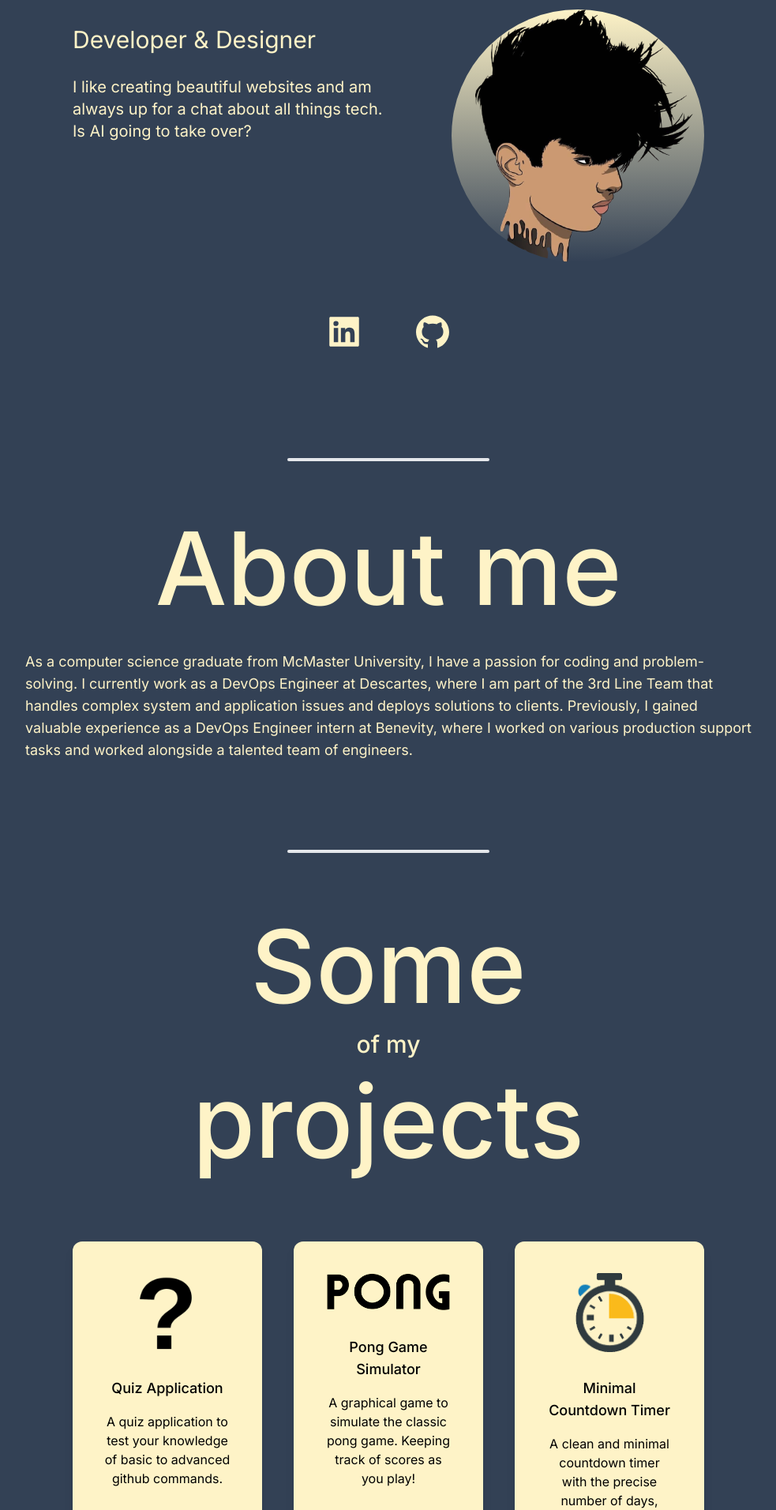
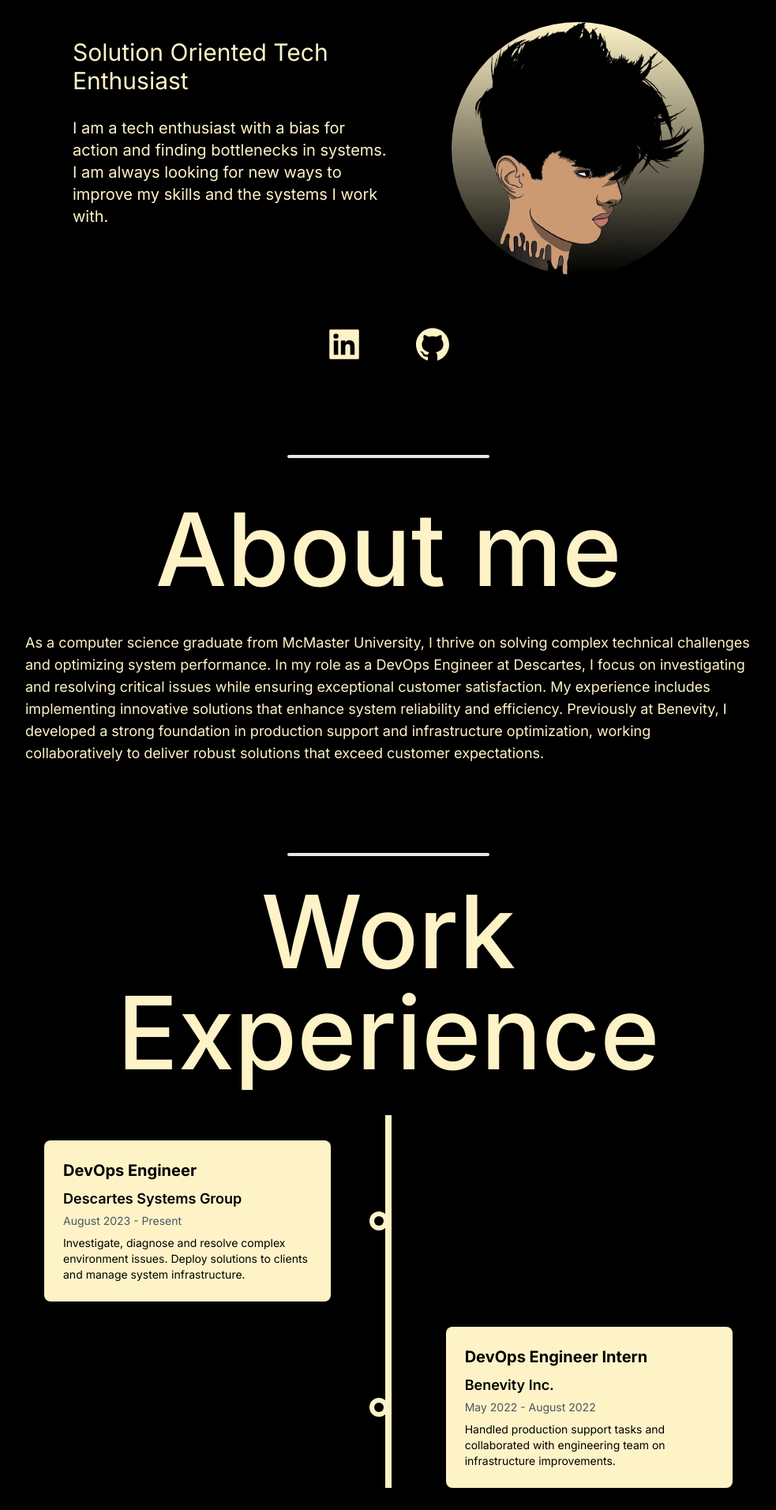
Before and after one commit to khana251/Portfolio, a Next.js app: page / in a window 1280 px wide. Shown: the part 360-2272 px from the top of the page at 79% size, without its empty margins (148-1131 px from the left). Built offline with nearby package versions, Linux system fonts and the light colour scheme.

Commit message:
Added experience

```diff
--- a/app/page.js
+++ b/app/page.js
@@ -16,7 +16,7 @@ import { motion } from "framer-motion"
 export default function Home() {
   return (
     <div>
-      <main className='bg-slate-700 pt-1'>
+      <main className='bg-black pt-5'>
         <section className='px-10 md:px-20 lg:px-40 min-h-screen'>
           <motion.div
             initial={{x: '-100vw', opacity: 0}}
@@ -32,9 +32,9 @@ export default function Home() {
               transition={{duration: 0.8}}
               className='w-full md:w-1/2'>
               <div className='pl-20 py-3'>
-                <h3 className='text-amber-100 text-2xl py-2 md:text-3xl'>Developer & Designer</h3>
+                <h3 className='text-amber-100 text-2xl py-2 md:text-3xl'>Solution Oriented Tech Enthusiast</h3>
                 <p className='text-sm py-5 leading-8 text-amber-100 md:text-xl max-w-2xl'>
-                  I like creating beautiful websites and am always up for a chat about all things tech. Is AI going to take over?
+                  I am a tech enthusiast with a bias for action and finding bottlenecks in systems. I am always looking for new ways to improve my skills and the systems I work with.
                 </p>
               </div>
             </motion.div>
@@ -72,7 +72,7 @@ export default function Home() {
           </motion.div>
         </section>
 
-        <div class="flex items-center justify-center py-10">
+        <div class="flex items-center justify-center py-5">
           <hr class="w-64 h-1 my-8 bg-gray-200 border-0 rounded dark:bg-gray-700"></hr>
         </div>
 
@@ -81,9 +81,59 @@ export default function Home() {
           <motion.div initial={{ opacity: 0 }} whileInView={{ opacity: 1 }} className='px-5 l:px-10'>
             <h3 className='text-center text-5xl text-amber-100 font-medium md:text-9xl pb-10'>About me</h3>
             <p className='text-amber-100 text-md md:text-lg leading-8 text-grey-800'>
-              As a computer science graduate from McMaster University, I have a passion for coding and problem-solving. I currently work as a DevOps Engineer at Descartes, where I am part of the 3rd Line Team that handles complex system and application issues and deploys solutions to clients. Previously, I gained valuable experience as a DevOps Engineer intern at Benevity, where I worked on various production support tasks and worked alongside a talented team of engineers.
+              As a computer science graduate from McMaster University, I thrive on solving complex technical challenges and optimizing system performance. In my role as a DevOps Engineer at Descartes, I focus on investigating and resolving critical issues while ensuring exceptional customer satisfaction. My experience includes implementing innovative solutions that enhance system reliability and efficiency. Previously at Benevity, I developed a strong foundation in production support and infrastructure optimization, working collaboratively to deliver robust solutions that exceed customer expectations.
             </p>
           </motion.div>
+
+        <div class="flex items-center justify-center pt-20">
+          <hr class="w-64 h-1 my-8 bg-gray-200 border-0 rounded dark:bg-gray-700"></hr>
+        </div>
+
+        {/* Work Experience Timeline */}
+        <motion.div initial={{ opacity: 0 }} whileInView={{ opacity: 1 }} className='px-5 l:px-10'>
+          <h3 className='text-center text-5xl text-amber-100 font-medium md:text-9xl pb-10'>Work Experience</h3>
+
+          <div className="relative container mx-auto px-6 flex flex-col space-y-8">
+            {/* Vertical line */}
+            <div className="absolute z-0 w-2 h-full bg-amber-100 shadow-md inset-0 left-17 md:mx-auto md:left-0 md:right-0"></div>
+
+            {/* First item */}
+            <motion.div initial={{ x: -100, opacity: 0 }} whileInView={{ x: 0, opacity: 1 }} className="relative z-10">
+              <div className="timeline-container md:flex md:justify-between items-center w-full md:odd:flex-row-reverse">
+                <div className="hidden md:block w-5/12"></div>
+                <div className="absolute left-16 md:mx-auto md:left-0 md:right-0 flex items-center justify-center w-6 h-6 transform -translate-x-1/2 bg-amber-100 rounded-full">
+                  <div className="w-3 h-3 bg-black rounded-full"></div>
+                </div>
+                <div className="ml-24 md:w-5/12 md:ml-0 p-6 bg-amber-100 rounded-lg shadow-md">
+                  <h3 className="text-xl font-bold mb-2">DevOps Engineer</h3>
+                  <h4 className="text-lg font-semibold mb-1">Descartes Systems Group</h4>
+                  <p className="text-sm text-gray-600 mb-2">August 2023 - Present</p>
+                  <p className="text-sm">
+                    Investigate, diagnose and resolve complex environment issues. Deploy solutions to clients and manage system infrastructure.
+                  </p>
+                </div>
+              </div>
+            </motion.div>
+
+            {/* Second item */}
+            <motion.div initial={{ x: 100, opacity: 0 }} whileInView={{ x: 0, opacity: 1 }} className="relative z-10">
+              <div className="timeline-container md:flex md:justify-between items-center w-full">
+                <div className="hidden md:block w-5/12"></div>
+                <div className="absolute left-16 md:mx-auto md:left-0 md:right-0 flex items-center justify-center w-6 h-6 transform -translate-x-1/2 bg-amber-100 rounded-full">
+                  <div className="w-3 h-3 bg-black rounded-full"></div>
+                </div>
+                <div className="ml-24 md:w-5/12 md:ml-0 p-6 bg-amber-100 rounded-lg shadow-md">
+                  <h3 className="text-xl font-bold mb-2">DevOps Engineer Intern</h3>
+                  <h4 className="text-lg font-semibold mb-1">Benevity Inc.</h4>
+                  <p className="text-sm text-gray-600 mb-2">May 2022 - August 2022</p>
+                  <p className="text-sm">
+                    Handled production support tasks and collaborated with engineering team on infrastructure improvements.
+                  </p>
+                </div>
+              </div>
+            </motion.div>
+          </div>
+        </motion.div>
 
         <div class="flex items-center justify-center pt-20">
           <hr class="w-64 h-1 my-8 bg-gray-200 border-0 rounded dark:bg-gray-700"></hr>
@@ -101,7 +151,7 @@ export default function Home() {
               <p className='py-2'>
                 A quiz application to test your knowledge of basic to advanced github commands.
               </p>
-              <h4 className='py-4 text-grey-800'>Tools I used</h4>
+              <h4 className='py-4 text-grey-800'>Tools</h4>
               <p className='text-grey-800 py-1'>HTML</p>
               <p className='text-grey-800 py-1'>CSS</p>
               <p className='text-grey-800 py-1'>JavaScript</p>
@@ -118,9 +168,9 @@ export default function Home() {
               <Image src={pong} alt='Pong logo' wdith={100} height={100} className='mx-auto'/>
               <h3 className='text-lg font-medium pt-8 pb-2'>Pong Game Simulator</h3>
               <p className='py-2'>
-                A graphical game to simulate the classic pong game. Keeping track of scores as you play!
+                A graphical game to simulate the classic pong game. Keeping track of scores as you play.
               </p>
-              <h4 className='py-4 text-grey-800'>Tools I used</h4>
+              <h4 className='py-4 text-grey-800'>Tools</h4>
               <p className='text-grey-800 py-1'>Python</p>
               <p className='text-grey-800 py-1'>Turtle</p>
               <p className='text-grey-800 py-1'>Graphics</p>
@@ -136,7 +186,7 @@ export default function Home() {
               <p className='py-2'>
                 A clean and minimal countdown timer with the precise number of days, hours, minutes and seconds to new year.
               </p>
-              <h4 className='py-4 text-grey-800'>Tools I used</h4>
+              <h4 className='py-4 text-grey-800'>Tools</h4>
               <p className='text-grey-800 py-1'>HTML</p>
               <p className='text-grey-800 py-1'>CSS</p>
               <p className='text-grey-800 py-1'>JavaScript</p>
@@ -156,7 +206,7 @@ export default function Home() {
               <p className='py-2'>
                A script to sort user files based on the file type to facilitate quick and efficient management!
               </p>
-              <h4 className='py-4 text-grey-800'>Tools I used</h4>
+              <h4 className='py-4 text-grey-800'>Tools</h4>
               <p className='text-grey-800 py-1'>Python</p>
               <motion.ul className='px-4 py-4 flex flex-wrap justify-center gap-20'>
                 <motion.li whileHover={{ scale: 1.2 }}>
@@ -170,7 +220,7 @@ export default function Home() {
               <p className='py-2'>
                 A C program to simulate and compare the different kinds of disc scheduling algorithms.
               </p>
-              <h4 className='py-4 text-grey-800'>Tools I used</h4>
+              <h4 className='py-4 text-grey-800'>Tools</h4>
               <p className='text-grey-800 py-1'>C</p>
               <motion.ul className='px-4 py-4 flex flex-wrap justify-center gap-20'>
                 <motion.li whileHover={{ scale: 1.2 }}>
@@ -184,7 +234,7 @@ export default function Home() {
               <p className='py-2'>
                 A replica of the 2048 game where the goal of the player is simple, get to 2048.
               </p>
-              <h4 className='py-4 text-grey-800'>Tools I used</h4>
+              <h4 className='py-4 text-grey-800'>Tools</h4>
               <p className='text-grey-800 py-1'>Java</p>
               <motion.ul className='px-4 py-4 flex flex-wrap justify-center gap-20'>
                 <motion.li whileHover={{ scale: 1.2 }}>
@@ -194,6 +244,16 @@ export default function Home() {
             </div>
           </motion.div>
         </section>
+
+        {/* Footer */}
+        <footer className="py-10 mt-20 border-t border-amber-100/10">
+          <div className="text-center">
+            <p className="text-amber-100/60 text-sm">
+              © {new Date().getFullYear()} Amaan Ahmad Khan. All rights reserved.
+            </p>
+          </div>
+        </footer>
+
       </main>
     </div>
   );
```
